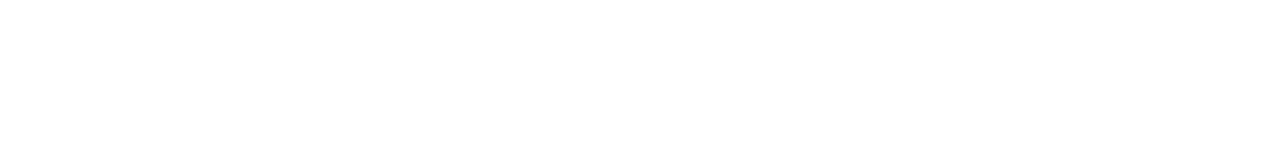
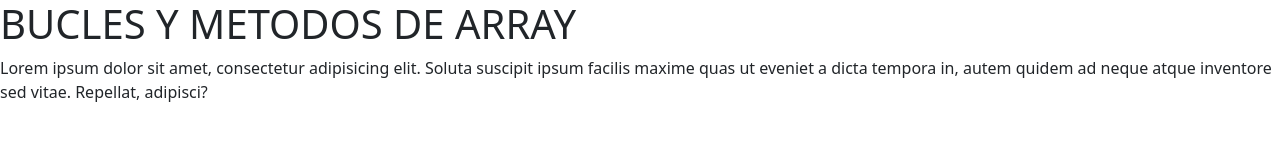
Before and after one commit to Paulosrr1/bucles-while-and-doWhile, a plain HTML site: page index.html in a window 1280 px wide. Drawn offline with nearby package versions, Linux system fonts and the light colour scheme.

Commit message:
estructura base de html

```diff
--- a/css/style.css
+++ b/css/style.css
@@ -0,0 +1,5 @@
+*{
+    margin:0;
+    padding: 0;
+    box-sizing: border-box;
+}
--- a/index.html
+++ b/index.html
@@ -8,6 +8,10 @@
     <title>Document</title>
 </head>
 <body>
+   <h1>BUCLES Y METODOS DE ARRAY</h1>
+
+   <p>Lorem ipsum dolor sit amet, consectetur adipisicing elit. Soluta suscipit ipsum facilis maxime quas ut eveniet a dicta tempora in, autem quidem ad neque atque inventore sed vitae. Repellat, adipisci?</p>
+
 
 <script src="https://cdn.jsdelivr.net/npm/bootstrap@5.3.0-alpha3/dist/js/bootstrap.bundle.min.js" integrity="sha384-ENjdO4Dr2bkBIFxQpeoTz1HIcje39Wm4jDKdf19U8gI4ddQ3GYNS7NTKfAdVQSZe" crossorigin="anonymous"></script>
 </body>
```
